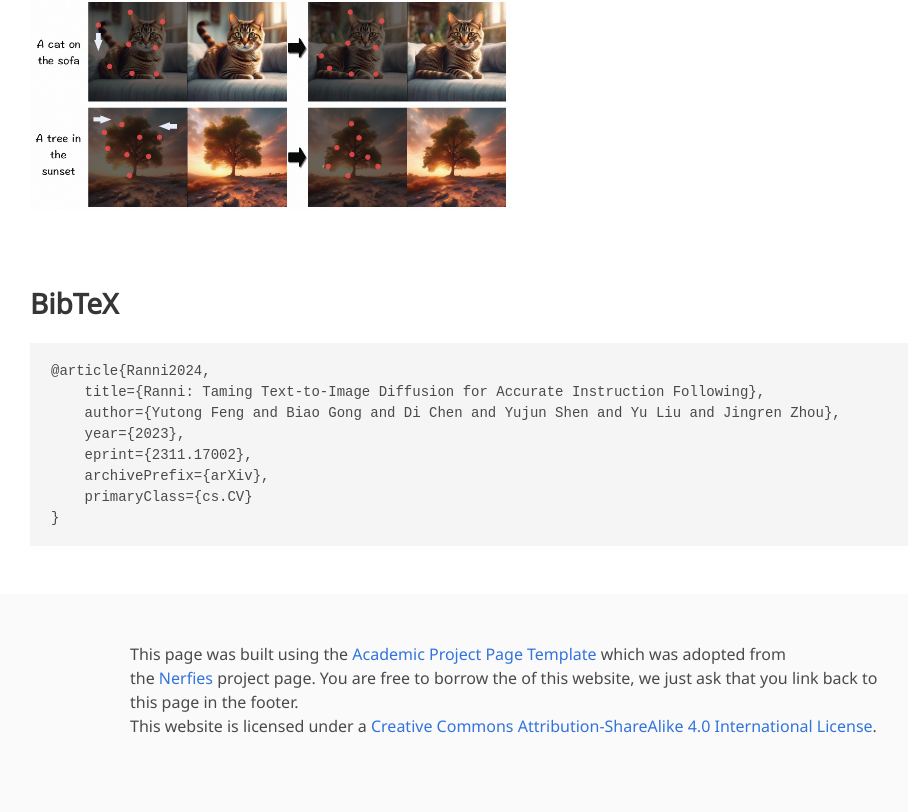
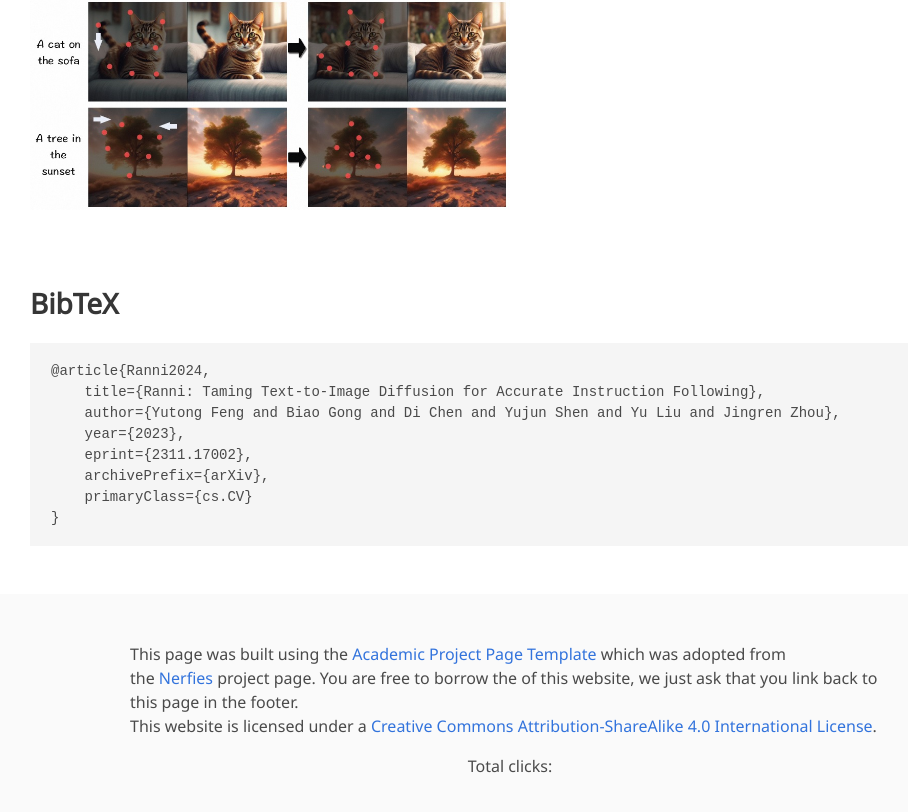
Before and after one commit to Ranni-T2I/Ranni, a plain HTML site: page index.html in a window 1280 px wide. Shown: the part 5207-6019 px from the top of the page, without its empty margins (130-1038 px from the left). Drawn offline with nearby package versions, Linux system fonts and the light colour scheme; some packages are replaced by stand-ins of ours; a script that the page names is missing; some icons are missing; a web font is replaced by a local one.

Commit message:
add clicks counting

```diff
--- a/index.html
+++ b/index.html
@@ -262,6 +262,7 @@
                                 href="http://creativecommons.org/licenses/by-sa/4.0/" target="_blank">Creative
                                 Commons Attribution-ShareAlike 4.0 International License</a>.
                         </p>
+                        <p class="has-text-centered">Total clicks: <span id="busuanzi_value_site_pv"></span></p>
                     </div>
                 </div>
             </div>
```
